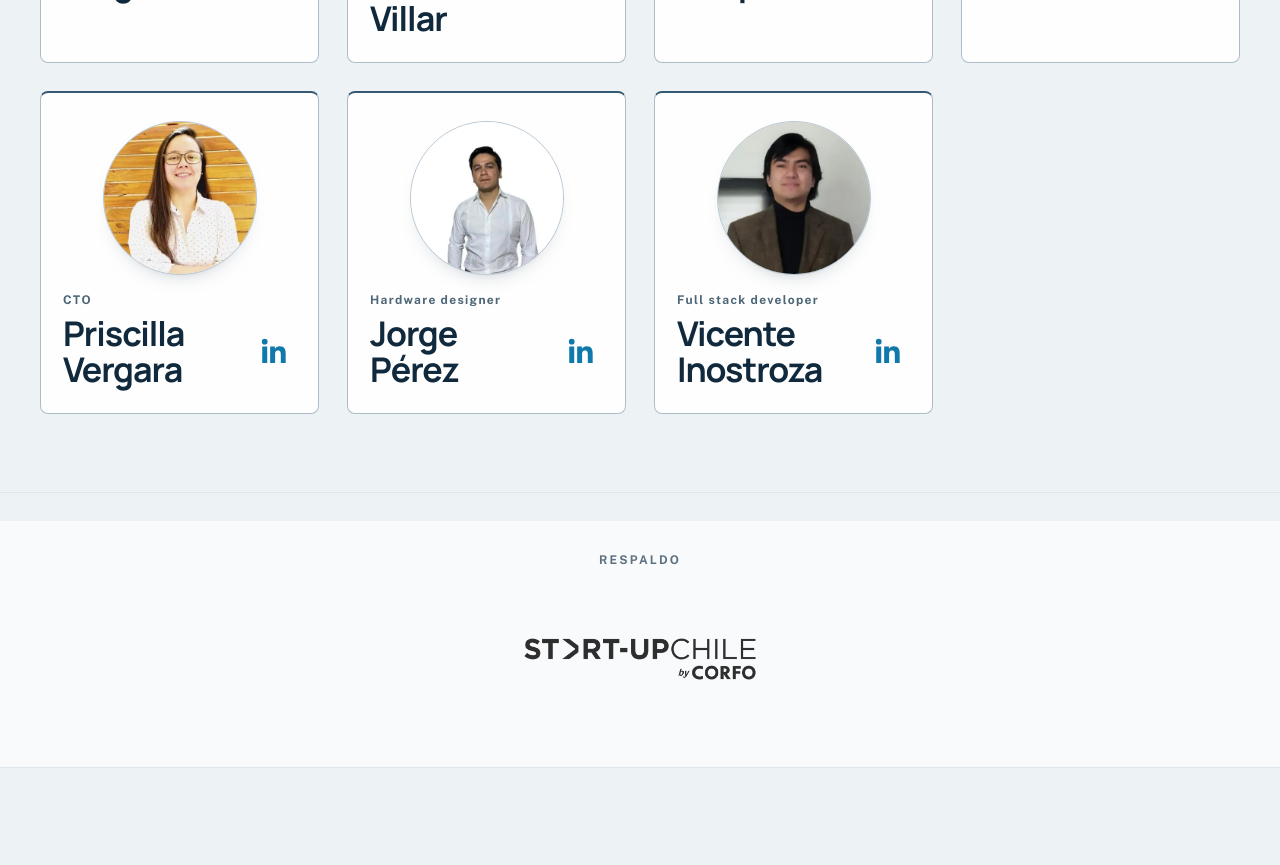
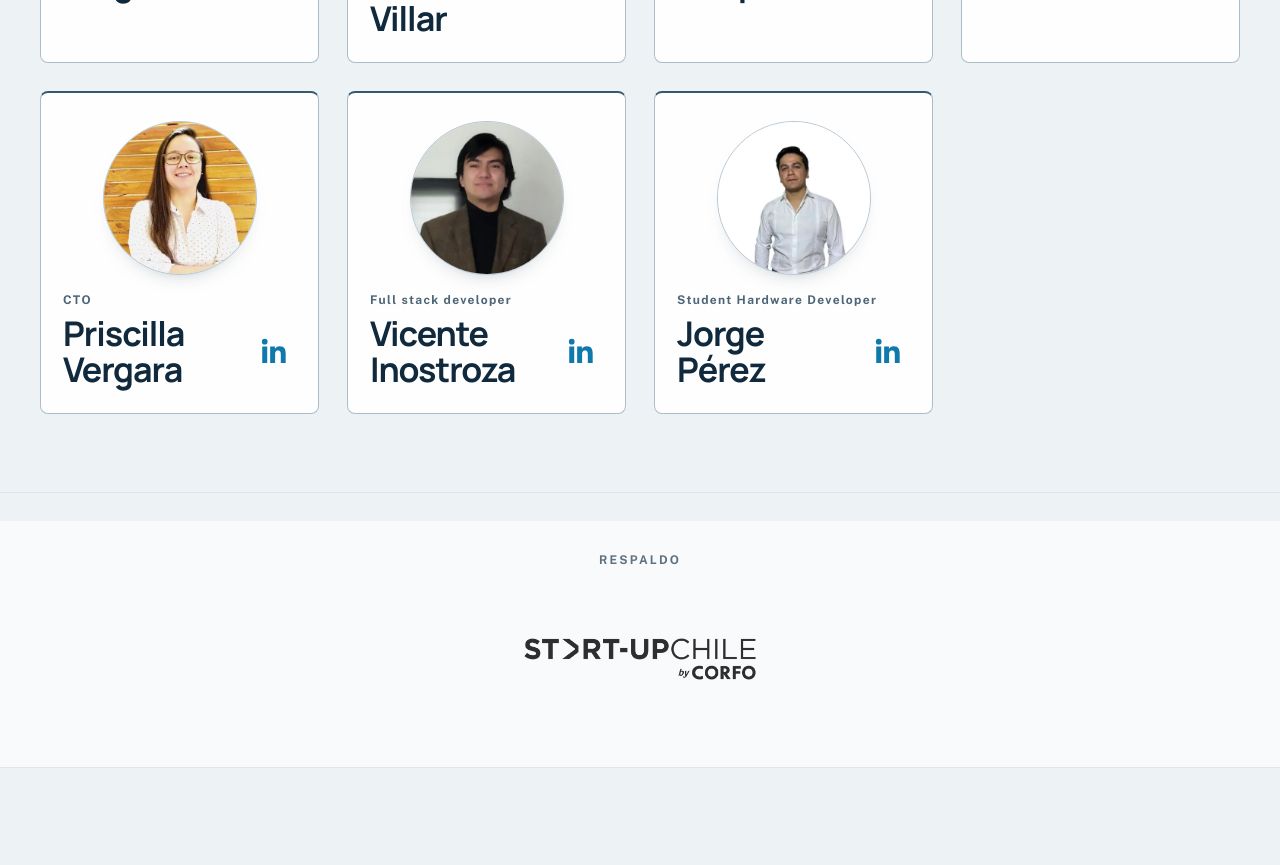
Before and after one commit to lMochl/HANDOWEB2, a React (Vite) app: page / in a window 1280 px wide. Shown: the part 4640-5505 px from the top of the page. Built offline with nearby package versions, Linux system fonts and the light colour scheme.

Commit message:
Update team member roles and remove duplicate entry for Vicente Inostroza

```diff
--- a/public/test.html
+++ /dev/null
@@ -1 +0,0 @@
-<!DOCTYPE html><html><head><style>body { background: #edf2f5; margin: 0; padding: 40px; display: flex; flex-direction: column; gap: 20px; } .banner { position: relative; width: 100%; max-width: 1000px; border-radius: 24px; overflow: hidden; } .banner img.bg { width: 100%; display: block; } .logo { position: absolute; height: 100px; } </style></head><body> <div class="banner"> <img src="banner_4.webp" class="bg" /> <img src="ambulancia_logo.webp" class="logo" style="bottom: 30%; left: 50%; transform: translateX(-50%);" /> </div> <div class="banner"> <img src="banner_3.webp" class="bg" /> <img src="calendar_logo.webp" class="logo" style="bottom: 40%; left: 30%;" /> </div> <div style="display:flex; gap: 20px; max-width: 1000px;"> <div class="banner"> <img src="banner_2.webp" class="bg" /> <img src="science_logo.webp" class="logo" style="bottom: 40%; left: 10%;" /> </div> <div class="banner"> <img src="banner_1.webp" class="bg" /> <img src="cirugia_logo.webp" class="logo" style="bottom: 40%; left: 10%;" /> </div> </div> </body></html>
--- a/src/HandoLandingPage.tsx
+++ b/src/HandoLandingPage.tsx
@@ -76,7 +76,14 @@ const teamMembers = [
     linkedin: "https://www.linkedin.com/in/priscilla-vergara-c-1bab36179/",
   },
   {
-    role: "Hardware designer",
+    role: "Full stack developer",
+    name: "Vicente Inostroza",
+    text: "",
+    image: "/1721068505558.webp",
+    linkedin: "https://www.linkedin.com/in/vicente-inostroza-5a8b4a231/",
+  },
+  {
+    role: "Student Hardware Developer",
     name: "Jorge Pérez",
     text: "",
     image: "/1745007035136.webp",
@@ -89,13 +96,6 @@ const teamMembers = [
   //   image: "/.webp",
   //   linkedin: "https://www.linkedin.com/in/anita-lagos-hermosilla-23ab26291/",
   // },
-  {
-    role: "Full stack developer",
-    name: "Vicente Inostroza",
-    text: "",
-    image: "/1721068505558.webp",
-    linkedin: "https://www.linkedin.com/in/vicente-inostroza-5a8b4a231/",
-  },
 ];
 
 function LinkedInIcon() {
```
